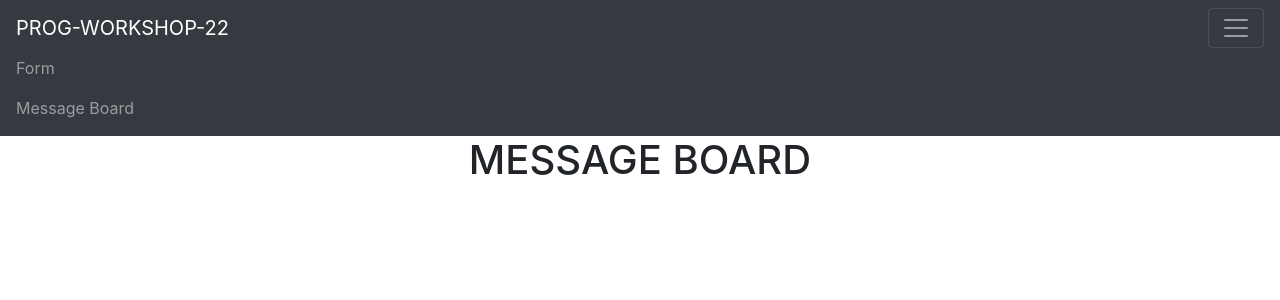
After one commit to nalinrajendran/django-contact-form, a Django app: page /board in a window 1280 px wide, after a click that opens the changed part. The commit adds this page. Shown: the top 300 px of the page. Run offline with Django 3.2, Linux system fonts and the light colour scheme; data that the repository does not hold is empty.

Commit message:
Updated code

```diff
--- a/contactform/admin.py
+++ b/contactform/admin.py
@@ -1,5 +1,7 @@
 from django.contrib import admin
 from .models import Contact
+from .models import Post
 # Register your models here.
 
 admin.site.register(Contact)
+admin.site.register(Post)
--- a/contactform/urls.py
+++ b/contactform/urls.py
@@ -6,4 +6,6 @@ urlpatterns = [
 
     path('', views.form, name = 'form'),
 
+    path('board', views.HomePage.as_view(), name= 'board' ),
+
 ]
--- a/contactform/views.py
+++ b/contactform/views.py
@@ -1,7 +1,8 @@
 from django.shortcuts import render
 from .models import Contact
 from django.http import HttpResponse
-
+from .models import Post
+from django.views.generic import ListView
 # Create your views here.
 
 def form(request):
@@ -22,3 +23,11 @@ def form(request):
 
 
     return render (request, 'form.html')
+
+
+class HomePage(ListView):
+
+    model = Post
+
+    template_name = 'board.html'
+    context_object_name = 'all_posts_list'
--- /dev/null
+++ b/templates/board.html
@@ -0,0 +1,54 @@
+<!DOCTYPE html>
+<html lang="en">
+<head>
+    <meta charset="UTF-8">
+    <meta http-equiv="X-UA-Compatible" content="IE=edge">
+    <meta name="viewport" content="width=device-width, initial-scale=1.0">
+    <title>MESSAGE BOARD</title>
+
+<!-- Required meta tags -->
+<meta charset="utf-8">
+<meta name="viewport" content="width=device-width, initial-scale=1, shrink-to-fit=no">
+
+<!-- Bootstrap CSS -->
+<link rel="stylesheet" href="https://cdn.jsdelivr.net/npm/bootstrap@4.4.1/dist/css/bootstrap.min.css" integrity="sha384-Vkoo8x4CGsO3+Hhxv8T/Q5PaXtkKtu6ug5TOeNV6gBiFeWPGFN9MuhOf23Q9Ifjh" crossorigin="anonymous">
+
+
+<nav class="navbar navbar-dark bg-dark">
+    <a class="navbar-brand" href="#">PROG-WORKSHOP-22</a>
+    <button class="navbar-toggler" type="button" data-toggle="collapse" data-target="#navbarNav" aria-controls="navbarNav" aria-expanded="false" aria-label="Toggle navigation">
+      <span class="navbar-toggler-icon"></span>
+    </button>
+    <div class="collapse navbar-collapse" id="navbarNav">
+      <ul class="navbar-nav">
+
+        <li class="nav-item">
+          <a class="nav-link" href="/">Form</a>
+        </li>
+        <li class="nav-item">
+          <a class="nav-link" href="/board">Message Board</a>
+        </li>
+
+      </ul>
+    </div>
+  </nav>
+
+</head>
+<body>
+
+
+
+    <center><h1>MESSAGE BOARD</h1></center> <br><br>
+    <ol>
+    {% for post in all_posts_list %}
+    <h2><li>{{post.text}}</h2></li>
+    {%endfor%}
+    </ol>
+
+    <!-- Optional JavaScript -->
+    <!-- jQuery first, then Popper.js, then Bootstrap JS -->
+    <script src="https://code.jquery.com/jquery-3.4.1.slim.min.js" integrity="sha384-J6qa4849blE2+poT4WnyKhv5vZF5SrPo0iEjwBvKU7imGFAV0wwj1yYfoRSJoZ+n" crossorigin="anonymous"></script>
+    <script src="https://cdn.jsdelivr.net/npm/popper.js@1.16.0/dist/umd/popper.min.js" integrity="sha384-Q6E9RHvbIyZFJoft+2mJbHaEWldlvI9IOYy5n3zV9zzTtmI3UksdQRVvoxMfooAo" crossorigin="anonymous"></script>
+    <script src="https://cdn.jsdelivr.net/npm/bootstrap@4.4.1/dist/js/bootstrap.min.js" integrity="sha384-wfSDF2E50Y2D1uUdj0O3uMBJnjuUD4Ih7YwaYd1iqfktj0Uod8GCExl3Og8ifwB6" crossorigin="anonymous"></script>
+</body>
+</html>
```
Also changed, not shown: contactform/models.py (+10 -0 lines), templates/form.html (+20 -4 lines), contactform/migrations/0002_post.py (added), 1 other file.
